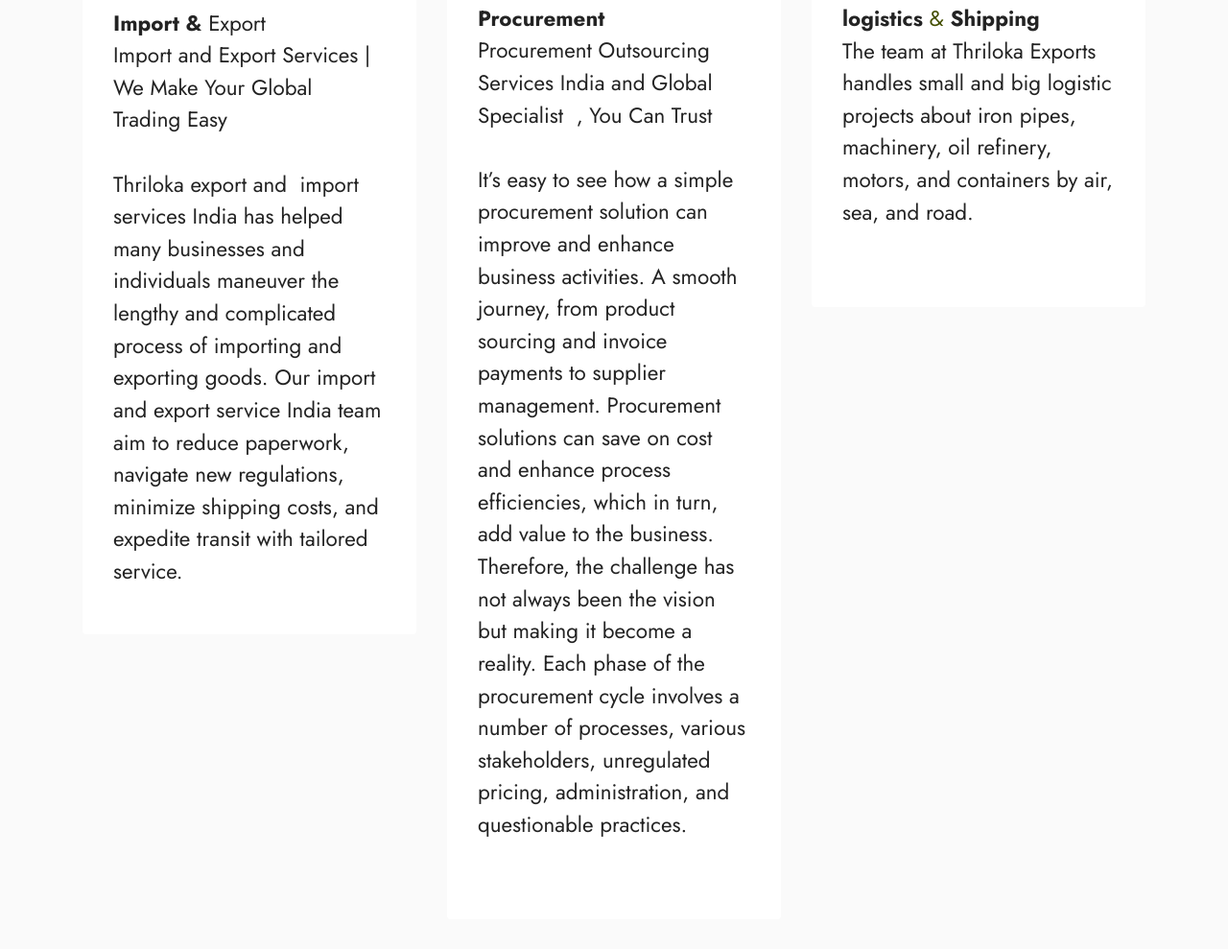
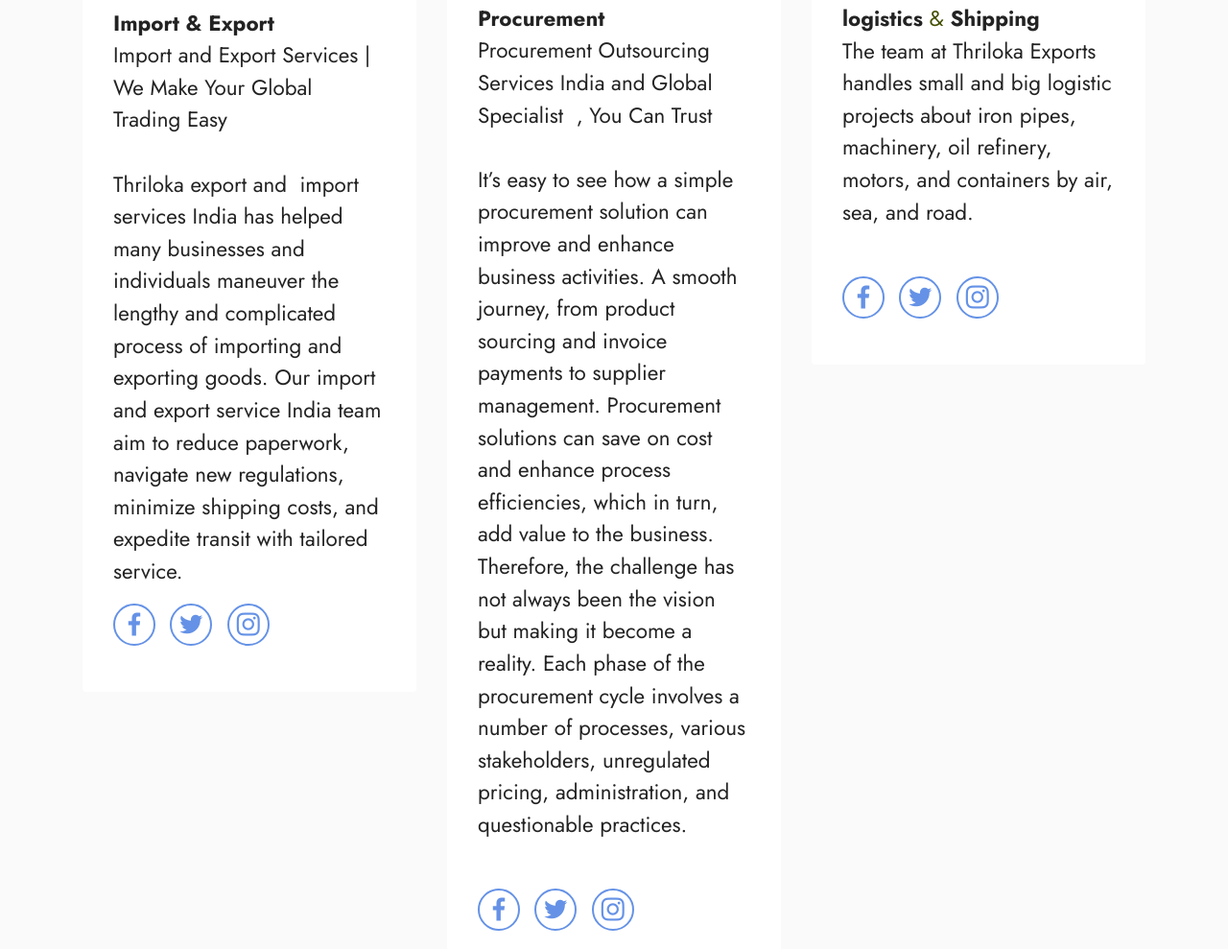
Before and after one commit to Thrilokaexports/thrilokaexports.github.io, a plain HTML site: page index.html in a window 1280 px wide. Shown: the part 2226-3215 px from the top of the page at 96% size. Drawn offline with Linux system fonts and the light colour scheme; files whose address does not match are found by name.

Commit message:
Made export text in bold

```diff
--- a/index.html
+++ b/index.html
@@ -135,10 +135,28 @@
                         <a href="index.html#team1-k" target="_blank"><img src="assets/images/ocean-freigth-in-central-america-1-696x398.jpeg" alt=""></a>
                     </div>
                     <div class="content-wrap">
-                        <h5 class="mbr-section-title card-title mbr-fonts-style align-center m-0 display-4"><strong>Import &amp; <a href="index.html" class="text-black">Export</a></strong></h5>
+                        <h5 class="mbr-section-title card-title mbr-fonts-style align-center m-0 display-4"><strong>Import &amp; <a href="index.html" class="text-black"><b>Export</b></a></strong></h5>
                         <h6 class="mbr-role mbr-fonts-style align-center mb-3 display-4">Import and Export Services | We Make Your Global Trading Easy<br><br>Thriloka export and&nbsp; import services India has helped many businesses and individuals maneuver the lengthy and complicated process of importing and exporting goods. Our import and export service India team aim to reduce paperwork, navigate new regulations, minimize shipping costs, and expedite transit with tailored service.</h6>
 
+                        <div class="social-row display-7">
+                            <div class="soc-item">
+                                <a href="https://www.facebook.com/Thriloka-Export-2215898598523134" target="_blank">
+                                    <span class="mbr-iconfont socicon-facebook socicon" style="font-size: 24px;"></span>
+                                </a>
+                            </div>
+                            <div class="soc-item">
+                                <a href="https://twitter.com/mobirise" target="_blank">
+                                    <span class="mbr-iconfont socicon-twitter socicon" style="font-size: 24px;"></span>
+                                </a>
+                            </div>
+                            <div class="soc-item">
+                                <a href="https://instagram.com/mobirise" target="_blank">
+                                    <span class="mbr-iconfont socicon socicon-instagram"></span>
+                                </a>
+                            </div>
 
+
+                        </div>
 
                     </div>
                 </div>
@@ -155,7 +173,25 @@
 <div>
 </div><div><br></div></h6>
 
+                        <div class="social-row display-7">
+                            <div class="soc-item">
+                                <a href="https://www.facebook.com/thriloka.exim" target="_blank">
+                                    <span class="mbr-iconfont socicon-facebook socicon"></span>
+                                </a>
+                            </div>
+                            <div class="soc-item">
+                                <a href="https://twitter.com/mobirise" target="_blank">
+                                    <span class="mbr-iconfont socicon socicon-twitter"></span>
+                                </a>
+                            </div>
+                            <div class="soc-item">
+                                <a href="https://instagram.com/mobirise" target="_blank">
+                                    <span class="mbr-iconfont socicon socicon-instagram"></span>
+                                </a>
+                            </div>
 
+
+                        </div>
 
                     </div>
                 </div>
@@ -171,7 +207,25 @@
                         <h6 class="mbr-role mbr-fonts-style align-center mb-3 display-4">The team at Thriloka Exports handles small and big logistic projects about iron pipes, machinery, oil refinery, motors, and containers by air, sea, and road.
 <div><br></div></h6>
 
+                        <div class="social-row display-7">
+                            <div class="soc-item">
+                                <a href="https://www.facebook.com/Thriloka-Building-Materials-110859076916247" target="_blank">
+                                    <span class="mbr-iconfont socicon-facebook socicon"></span>
+                                </a>
+                            </div>
+                            <div class="soc-item">
+                                <a href="https://twitter.com/mobirise" target="_blank">
+                                    <span class="mbr-iconfont socicon socicon-twitter"></span>
+                                </a>
+                            </div>
+                            <div class="soc-item">
+                                <a href="https://instagram.com/mobirise" target="_blank">
+                                    <span class="mbr-iconfont socicon socicon-instagram"></span>
+                                </a>
+                            </div>
 
+
+                        </div>
 
                     </div>
                 </div>
@@ -283,12 +337,12 @@
     <div class="container">
         <div class="row justify-content-center">
             <div class="col-12 col-md-8">
-                <div class="carousel slide" id="sKcYHKeqdo" data-ride="carousel" data-interval="5000">
+                <div class="carousel slide" id="sKd3RrR04y" data-ride="carousel" data-interval="5000">
 
                     <ol class="carousel-indicators">
-                        <li data-slide-to="0" class="active" data-target="#sKcYHKeqdo"></li>
-                        <li data-slide-to="1" data-target="#sKcYHKeqdo"></li>
-                        <li data-slide-to="2" data-target="#sKcYHKeqdo"></li><li data-slide-to="3" data-target="#sKcYHKeqdo"></li><li data-slide-to="4" data-target="#sKcYHKeqdo"></li><li data-slide-to="5" data-target="#sKcYHKeqdo"></li>
+                        <li data-slide-to="0" class="active" data-target="#sKd3RrR04y"></li>
+                        <li data-slide-to="1" data-target="#sKd3RrR04y"></li>
+                        <li data-slide-to="2" data-target="#sKd3RrR04y"></li><li data-slide-to="3" data-target="#sKd3RrR04y"></li><li data-slide-to="4" data-target="#sKd3RrR04y"></li><li data-slide-to="5" data-target="#sKd3RrR04y"></li>
                     </ol>
                     <div class="carousel-inner">
 
@@ -352,11 +406,11 @@
                             <a href="index.html#slider2-n"><img class="d-block w-100" src="assets/images/dji-6-1040x585.jpg" data-slide-to="3"></a></div>
                         </div>
                     </div>
-                    <a class="carousel-control carousel-control-prev" role="button" data-slide="prev" href="#sKcYHKeqdo">
+                    <a class="carousel-control carousel-control-prev" role="button" data-slide="prev" href="#sKd3RrR04y">
                         <span class="mobi-mbri mobi-mbri-arrow-prev" aria-hidden="true"></span>
                         <span class="sr-only">Previous</span>
                     </a>
-                    <a class="carousel-control carousel-control-next" role="button" data-slide="next" href="#sKcYHKeqdo">
+                    <a class="carousel-control carousel-control-next" role="button" data-slide="next" href="#sKd3RrR04y">
                         <span class="mobi-mbri mobi-mbri-arrow-next" aria-hidden="true"></span>
                         <span class="sr-only">Next</span>
                     </a>
@@ -508,7 +562,7 @@
             </div>
         </div>
     </div>
-</section><section style="background-color: #fff; font-family: -apple-system, BlinkMacSystemFont, 'Segoe UI', 'Roboto', 'Helvetica Neue', Arial, sans-serif; color:#aaa; font-size:12px; padding: 0; align-items: center; display: flex;"><a href="https://mobirise.site/a" style="flex: 1 1; height: 3rem; padding-left: 1rem;"></a><p style="flex: 0 0 auto; margin:0; padding-right:1rem;">Mobirise website builder - <a href="https://mobirise.site/o" style="color:#aaa;">Find more</a></p></section><script src="assets/web/assets/jquery/jquery.min.js"></script>  <script src="assets/popper/popper.min.js"></script>  <script src="assets/tether/tether.min.js"></script>  <script src="assets/bootstrap/js/bootstrap.min.js"></script>  <script src="assets/smoothscroll/smooth-scroll.js"></script>  <script src="assets/viewportchecker/jquery.viewportchecker.js"></script>  <script src="assets/dropdown/js/nav-dropdown.js"></script>  <script src="assets/dropdown/js/navbar-dropdown.js"></script>  <script src="assets/touchswipe/jquery.touch-swipe.min.js"></script>  <script src="assets/playervimeo/vimeo_player.js"></script>  <script src="assets/parallax/jarallax.min.js"></script>  <script src="assets/theme/js/script.js"></script>
+</section><section style="background-color: #fff; font-family: -apple-system, BlinkMacSystemFont, 'Segoe UI', 'Roboto', 'Helvetica Neue', Arial, sans-serif; color:#aaa; font-size:12px; padding: 0; align-items: center; display: flex;"><a href="https://mobirise.site/t" style="flex: 1 1; height: 3rem; padding-left: 1rem;"></a><p style="flex: 0 0 auto; margin:0; padding-right:1rem;"><a href="https://mobirise.site/d" style="color:#aaa;">This site</a> was started with Mobirise</p></section><script src="assets/web/assets/jquery/jquery.min.js"></script>  <script src="assets/popper/popper.min.js"></script>  <script src="assets/tether/tether.min.js"></script>  <script src="assets/bootstrap/js/bootstrap.min.js"></script>  <script src="assets/smoothscroll/smooth-scroll.js"></script>  <script src="assets/viewportchecker/jquery.viewportchecker.js"></script>  <script src="assets/dropdown/js/nav-dropdown.js"></script>  <script src="assets/dropdown/js/navbar-dropdown.js"></script>  <script src="assets/touchswipe/jquery.touch-swipe.min.js"></script>  <script src="assets/playervimeo/vimeo_player.js"></script>  <script src="assets/parallax/jarallax.min.js"></script>  <script src="assets/theme/js/script.js"></script>
 
 
  <div id="scrollToTop" class="scrollToTop mbr-arrow-up"><a style="text-align: center;"><i class="mbr-arrow-up-icon mbr-arrow-up-icon-cm cm-icon cm-icon-smallarrow-up"></i></a></div>
```
Also changed, not shown: 1 other file.
